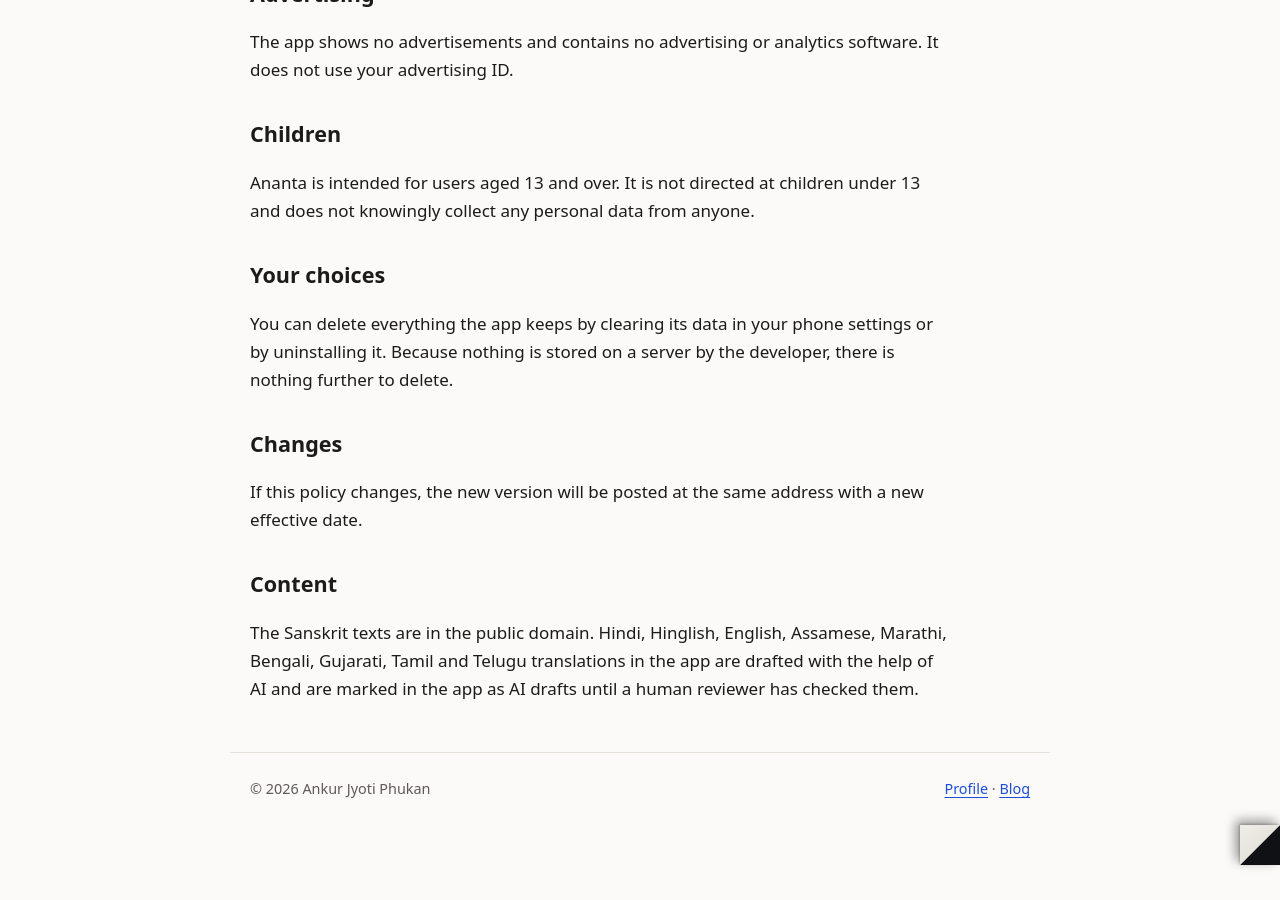
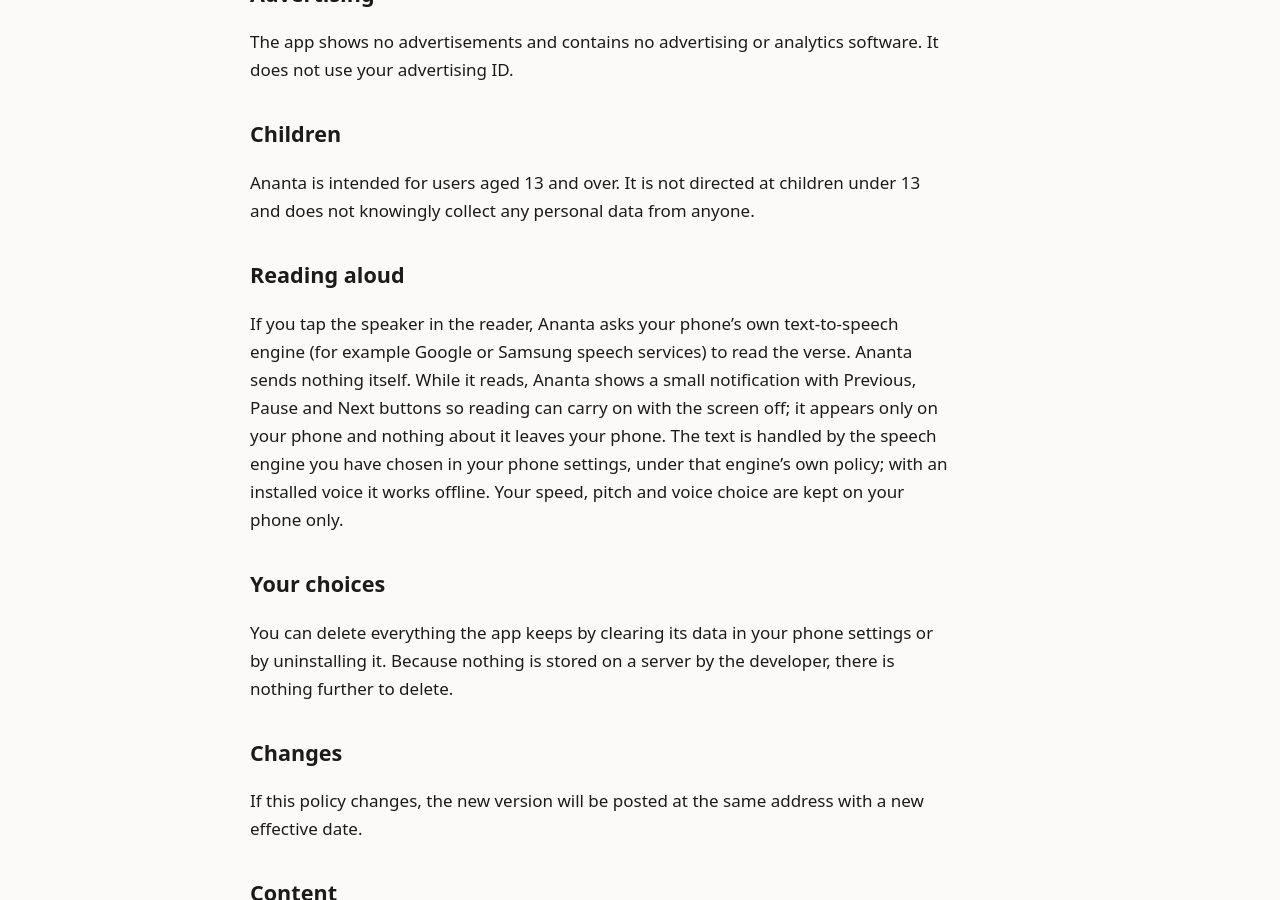
Before and after one commit to ajphukan/ajphukan.github.io, a Jekyll site: the page built from ananta-privacy.md, in a window 1280 px wide and 900 px high, scrolled down 1678 px. Built offline with Jekyll 4.4.1, drawn with Linux system fonts in a browser that asks for light colours; our own code applies the rules of GitHub Pages for plain Markdown files; before the commit the page ends 2543 px from its top, so only the background shows below that.

Commit message:
Ananta privacy policy: add Reading aloud section
Co-Authored-By: Claude Sonnet 5.5 <noreply@anthropic.com>

```diff
--- a/ananta-privacy.md
+++ b/ananta-privacy.md
@@ -55,6 +55,10 @@ The app shows no advertisements and contains no advertising or analytics softwar
 
 Ananta is intended for users aged 13 and over. It is not directed at children under 13 and does not knowingly collect any personal data from anyone.
 
+## Reading aloud
+
+If you tap the speaker in the reader, Ananta asks your phone's own text-to-speech engine (for example Google or Samsung speech services) to read the verse. Ananta sends nothing itself. While it reads, Ananta shows a small notification with Previous, Pause and Next buttons so reading can carry on with the screen off; it appears only on your phone and nothing about it leaves your phone. The text is handled by the speech engine you have chosen in your phone settings, under that engine's own policy; with an installed voice it works offline. Your speed, pitch and voice choice are kept on your phone only.
+
 ## Your choices
 
 You can delete everything the app keeps by clearing its data in your phone settings or by uninstalling it. Because
```
